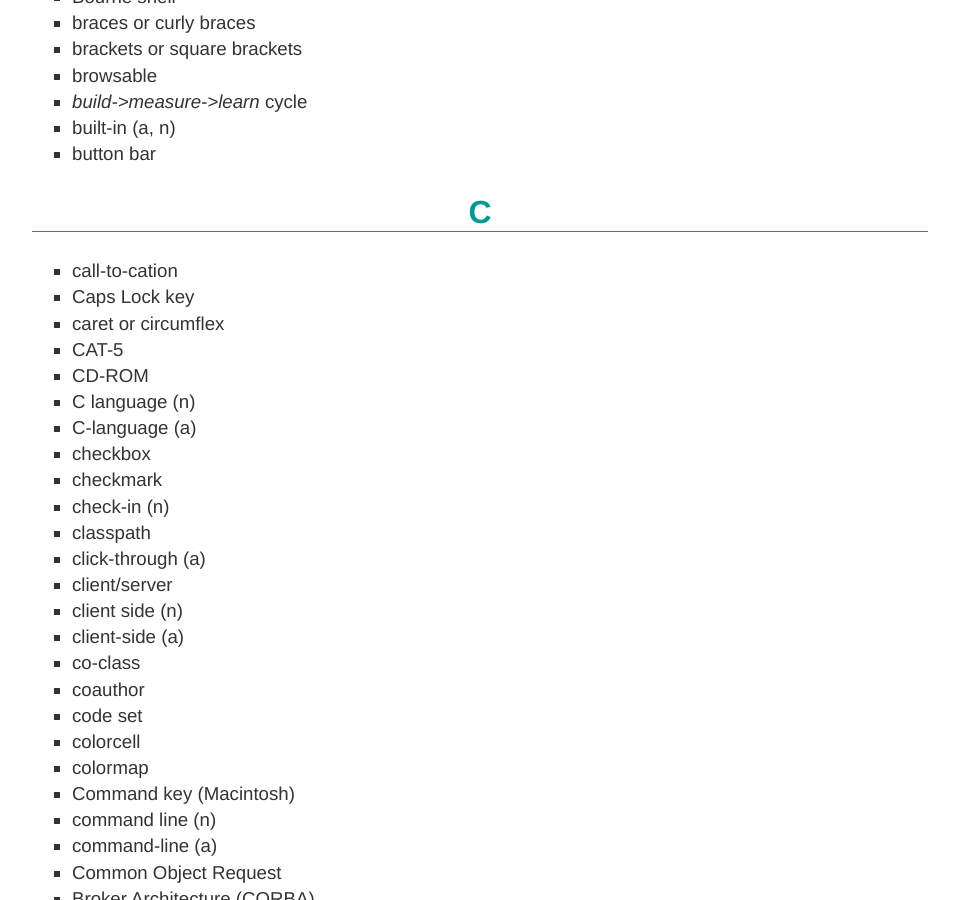
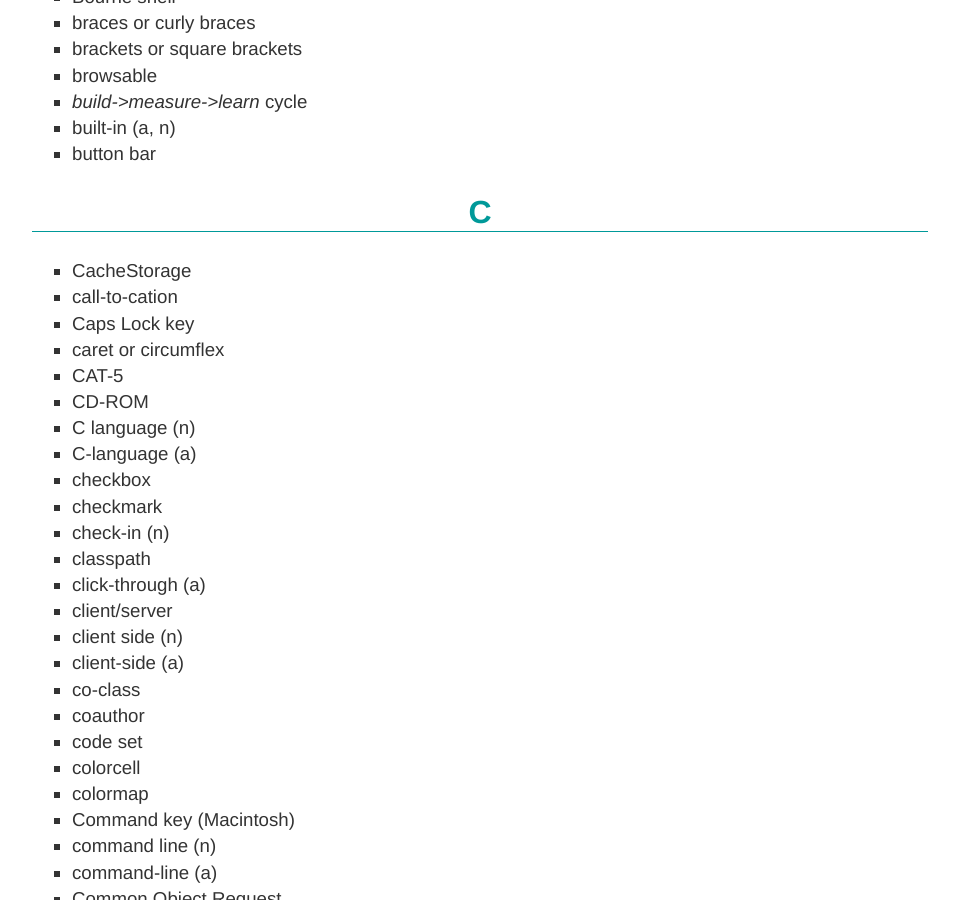
Before and after one commit to oreillymedia/production-resources, a Jekyll site: the page built from styleguide/index.md, in a window 1280 px wide and 900 px high, scrolled down 14930 px. Shown: the whole window, without its empty margins (160-1119 px from the left). Built offline with Jekyll 4.4.1, drawn with Linux system fonts in a browser that asks for light colours.

Commit message:
Added "CacheStorage" to word list

```diff
--- a/styleguide/index.md
+++ b/styleguide/index.md
@@ -883,6 +883,7 @@ _Alphabetical Word List: Default Spellings_
 
 <h2 id="wordlist-C">C</h2>
 
+* CacheStorage
 * call-to-cation
 * Caps Lock key
 * caret or circumflex
```
